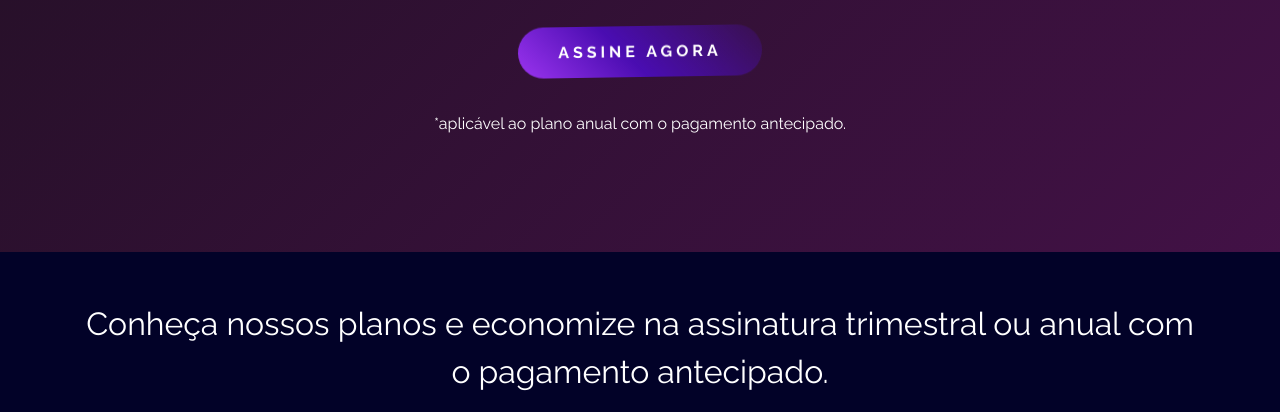
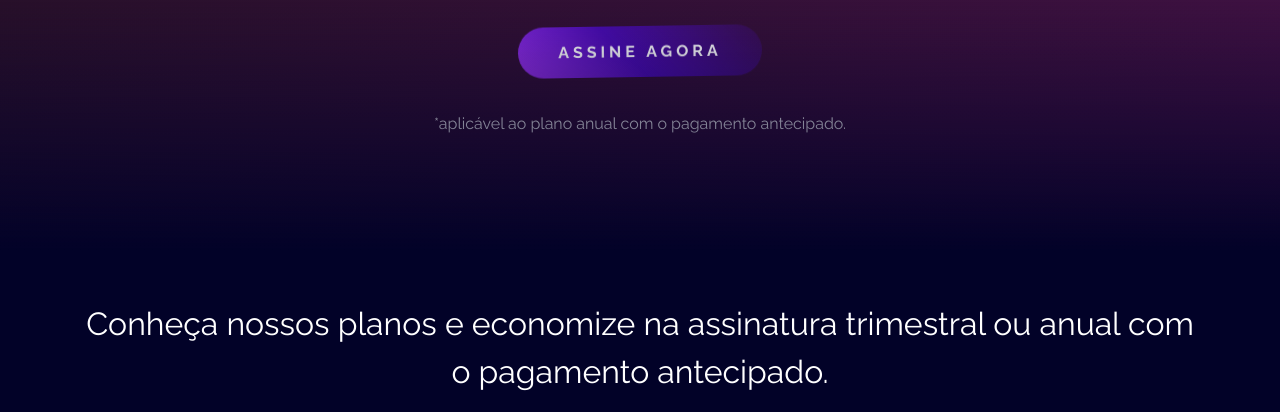
Before and after one commit to LuizFAP/projetoHBOmax, a website: page index.html in a window 1280 px wide. Shown: the part 646-1058 px from the top of the page. Drawn offline with nearby package versions, Linux system fonts and the light colour scheme.

Commit message:
commit 3 - corrigido o problema do after

```diff
--- a/CSS/style.css
+++ b/CSS/style.css
@@ -208,8 +208,10 @@ body {
         transform: rotate(0);
     }
   }
-
-  /* header::after{
+header{
+    position: relative;
+}
+header::after{
     content: "";
     background: linear-gradient(0deg, #020228, transparent);
     height: 250px;
@@ -217,8 +219,8 @@ body {
     position: absolute;
     bottom: 0;
 
-  } */
+  }
 
-  .content-plans-text{
+.content-plans-text{
     font-size: 32px;
   }
```
